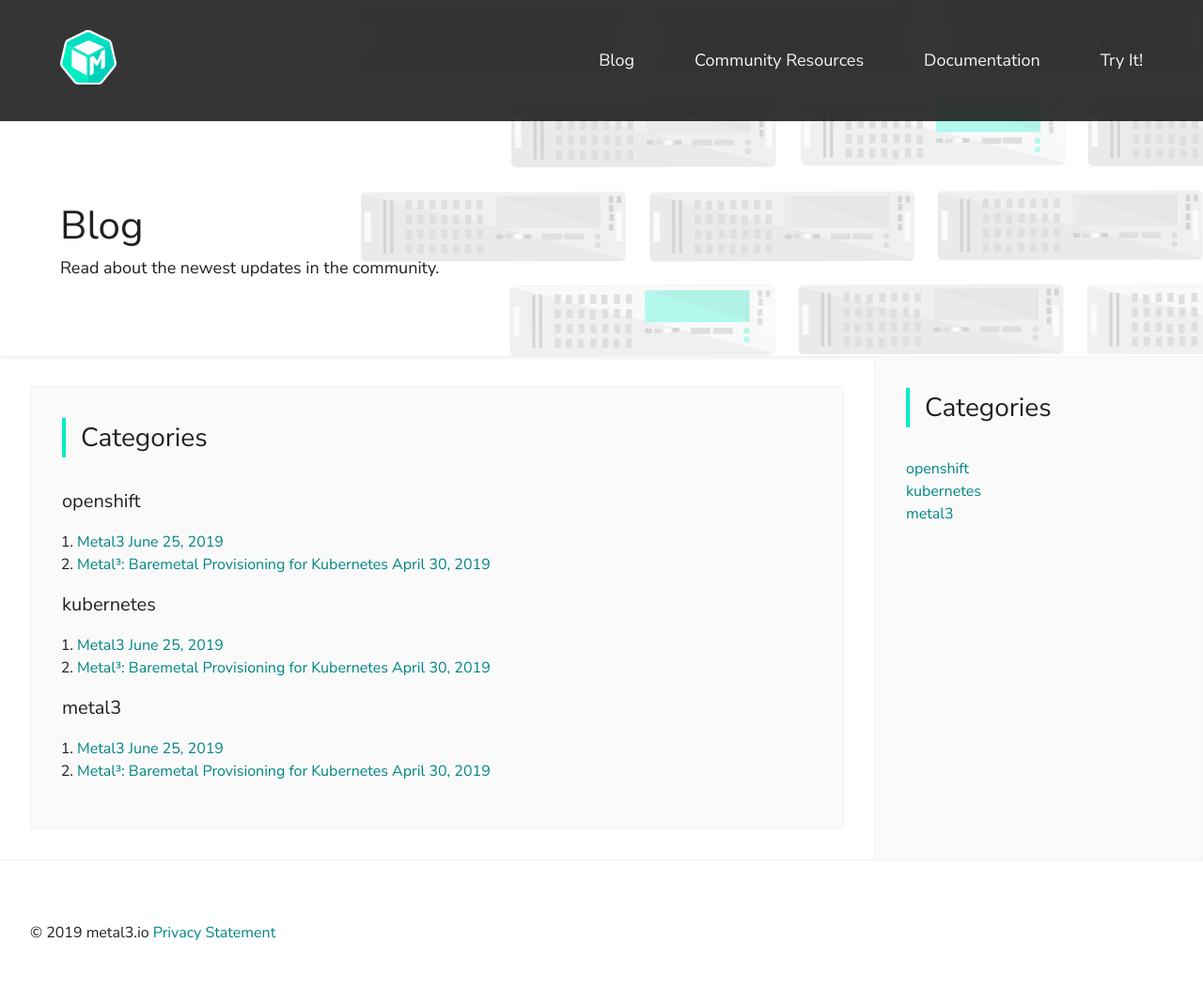
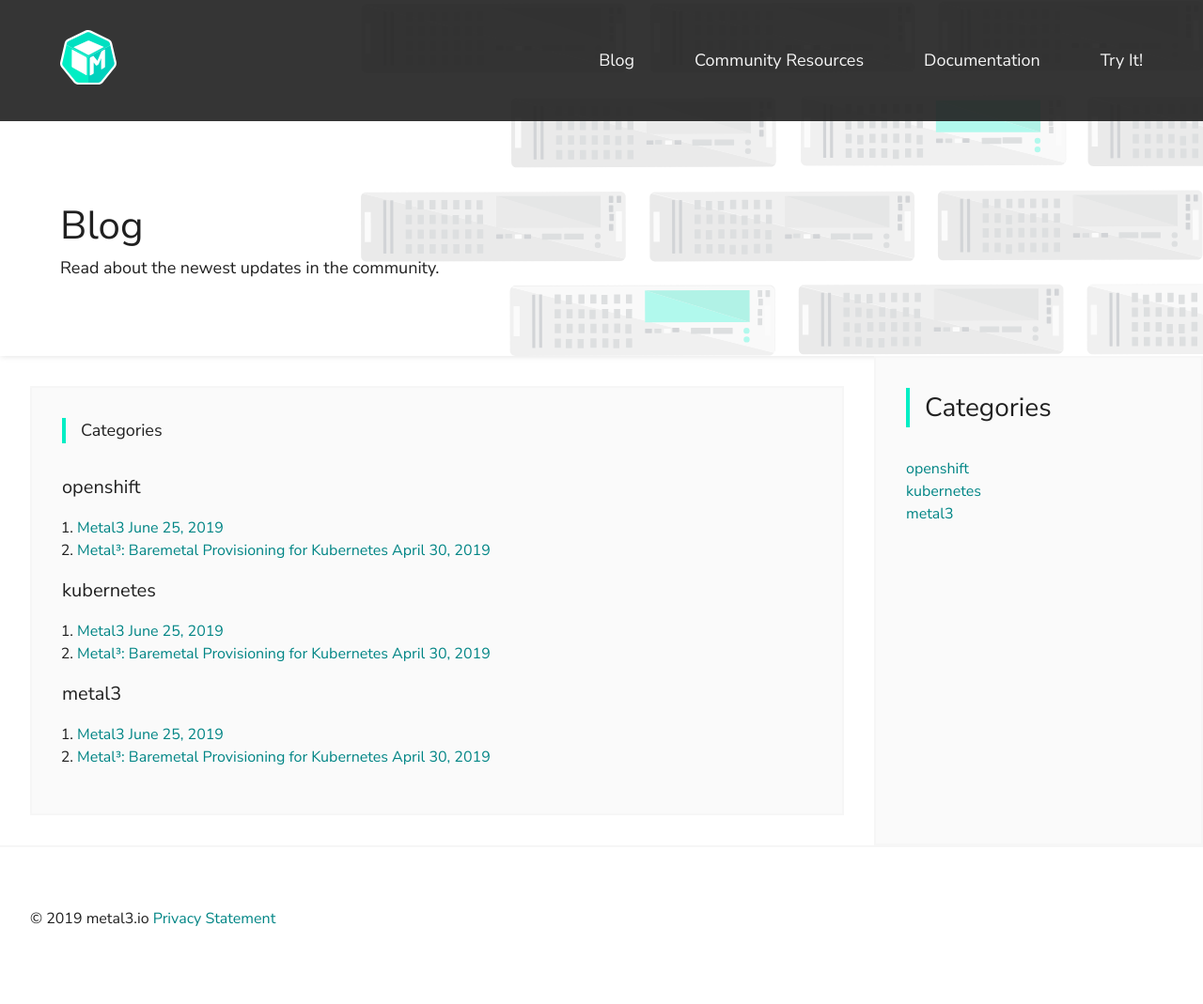
Before and after one commit to metal3-io/metal3-io.github.io, a Jekyll site: the page built from blog/categories.html, in a window 1280 px wide. Shown: the whole page at 94% size. Built offline with Jekyll 4.4.1, drawn with Linux system fonts in a browser that asks for light colours.

Commit message:
css tweaks

```diff
--- a/_sass/_global.scss
+++ b/_sass/_global.scss
@@ -65,7 +65,7 @@
     }
     &__content {
         grid-area: content;
-        overflow: scroll;
+        overflow-x: scroll;
     }
     &__aside {
         grid-area: aside;
@@ -135,7 +135,7 @@
         h2 {
             border-left: var(--mk--BorderWidth--lg) solid var(--mk--BorderColor--100);
             padding-left: var(--mk--spacer--sm);
-            font-size: var(--mk--FontSize--xl);
+            font-size: var(--mk--FontSize--md);
             &:not(:first-child) {
                 margin-top: var(--mk--spacer--md);
             }
```
